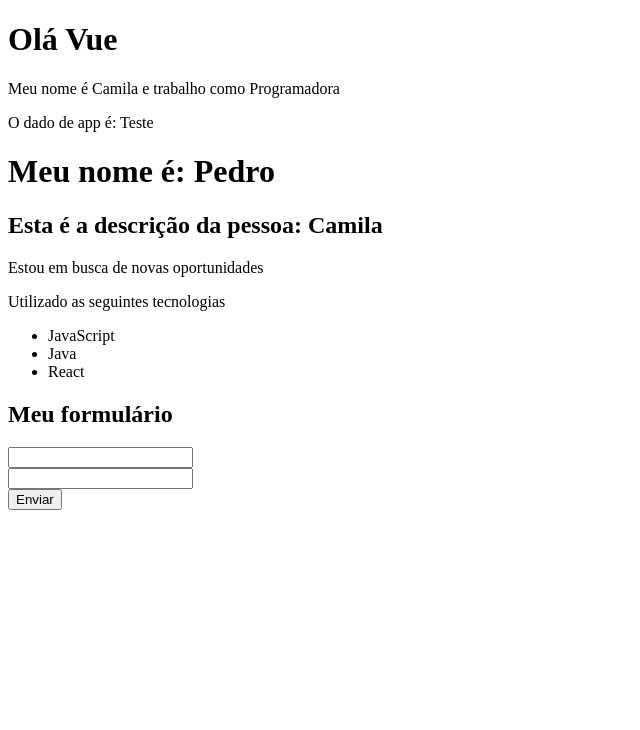
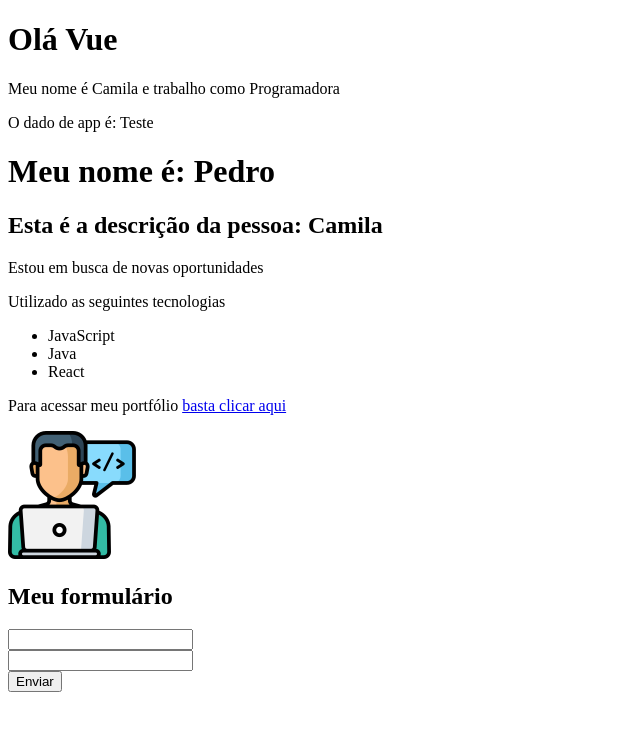
Before and after one commit to MyllaC/curso-vue, a Vue app in the folder 2_projeto_vue/: page / in a window 1280 px wide. Shown: the top 730 px of the page, without its empty margins (0-640 px from the left). Built offline with nearby package versions, Linux system fonts and the light colour scheme.

Commit message:
aula10_atributos-dinamicos

```diff
--- a/2_projeto_vue/src/components/Info.vue
+++ b/2_projeto_vue/src/components/Info.vue
@@ -9,10 +9,16 @@
       <li>React</li>
     </ul>
     <p v-show="mostrar_email">Mande uma mensagem para: {{ email }}</p>
+    <p>
+      Para acessar meu portfólio
+      <a v-bind:href="meu_link" target="_blank">basta clicar aqui</a>
+    </p>
+    <Picture />
   </div>
 </template>
 
 <script>
+import Picture from "./Picture.vue";
 export default {
   name: "Info",
   data() {
@@ -20,7 +26,9 @@
       esta_trabalhando: false,
       mostrar_email: false,
       email: "criscamila09@gmail.com",
+      meu_link: "https://github.com/MyllaC",
     };
   },
+  components: { Picture },
 };
 </script>
--- /dev/null
+++ b/2_projeto_vue/src/components/Picture.vue
@@ -0,0 +1,15 @@
+<template>
+  <img :src="avatar" :alt="descricao" />
+</template>
+
+<script>
+export default {
+  name: "Picture",
+  data() {
+    return {
+      avatar: "/img/avatar.png",
+      descricao: "Imagem de login",
+    };
+  },
+};
+</script>
```
Also changed, not shown: 2_projeto_vue/public/img/avatar.png (added).
